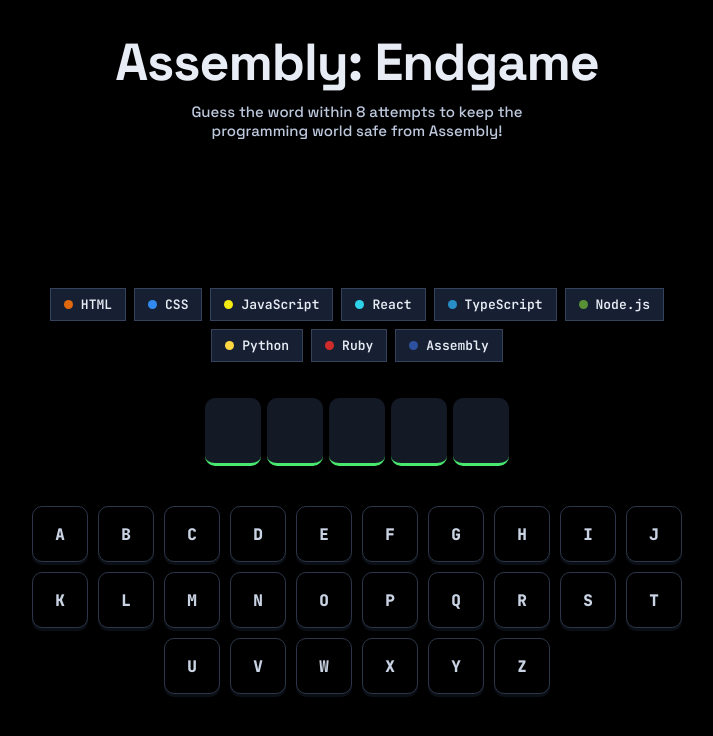
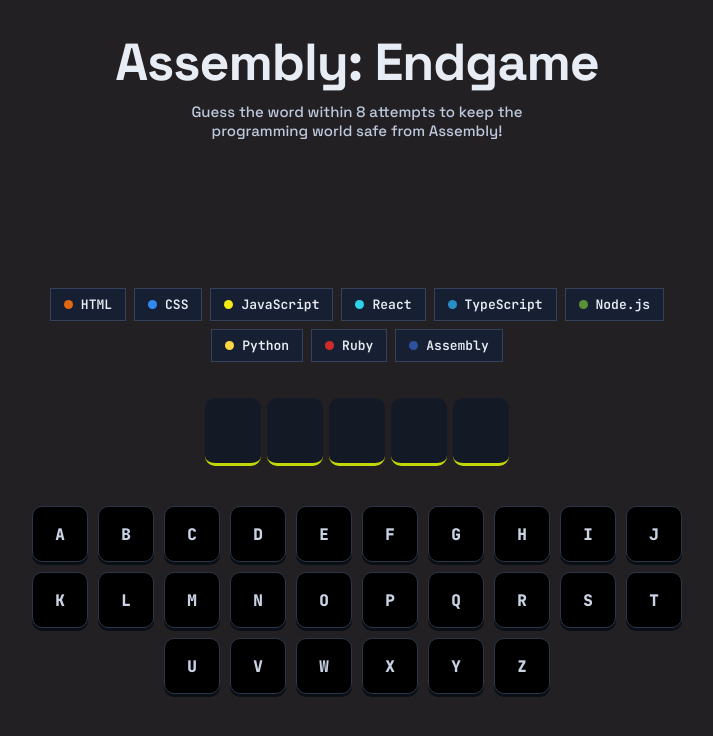
Before and after one commit to Amandecoe/React-Practice, a React (Vite) app in the folder assembly/: page / in a window 1280 px wide. Shown: the top 736 px of the page, without its empty margins (283-996 px from the left). Built offline with nearby package versions, Linux system fonts and the light colour scheme.

Commit message:
editing some css

```diff
--- a/assembly/src/index.css
+++ b/assembly/src/index.css
@@ -1,13 +1,13 @@
 @import url("https://fonts.googleapis.com/css2?family=JetBrains+Mono:wght@400;600;800&family=Space+Grotesk:wght@500;700&display=swap");
 
 :root {
-  --bg: #000000;
+  --bg: #222022;
   --surface: #131a26;
   --surface-2: #000000;
   --line: #2c3648;
   --text: #e8edf5;
   --muted: #bec9de;
-  --accent: #48e76d;
+  --accent: #c3d809;
   --good: #7ee2a0;
   --good-bg: #12351f;
   --good-line: #2a7a4a;
```
